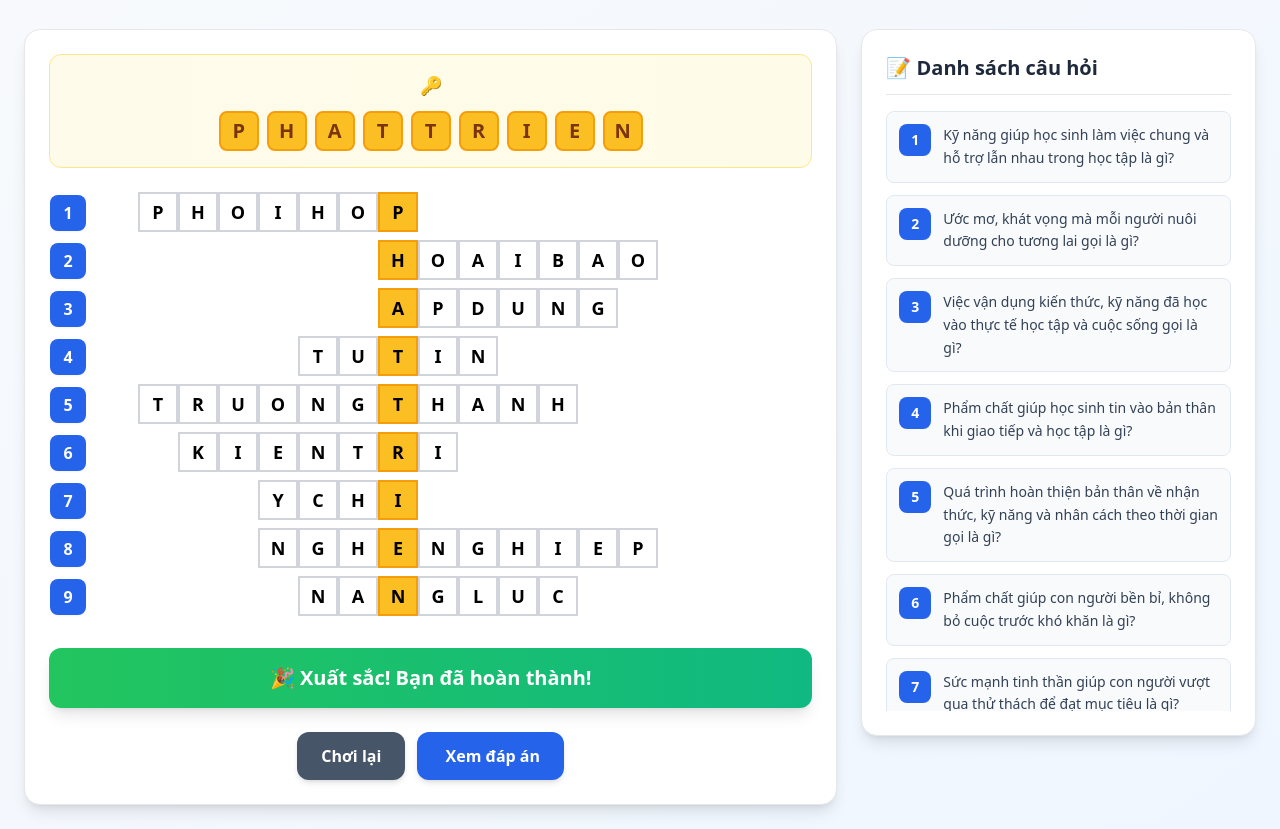
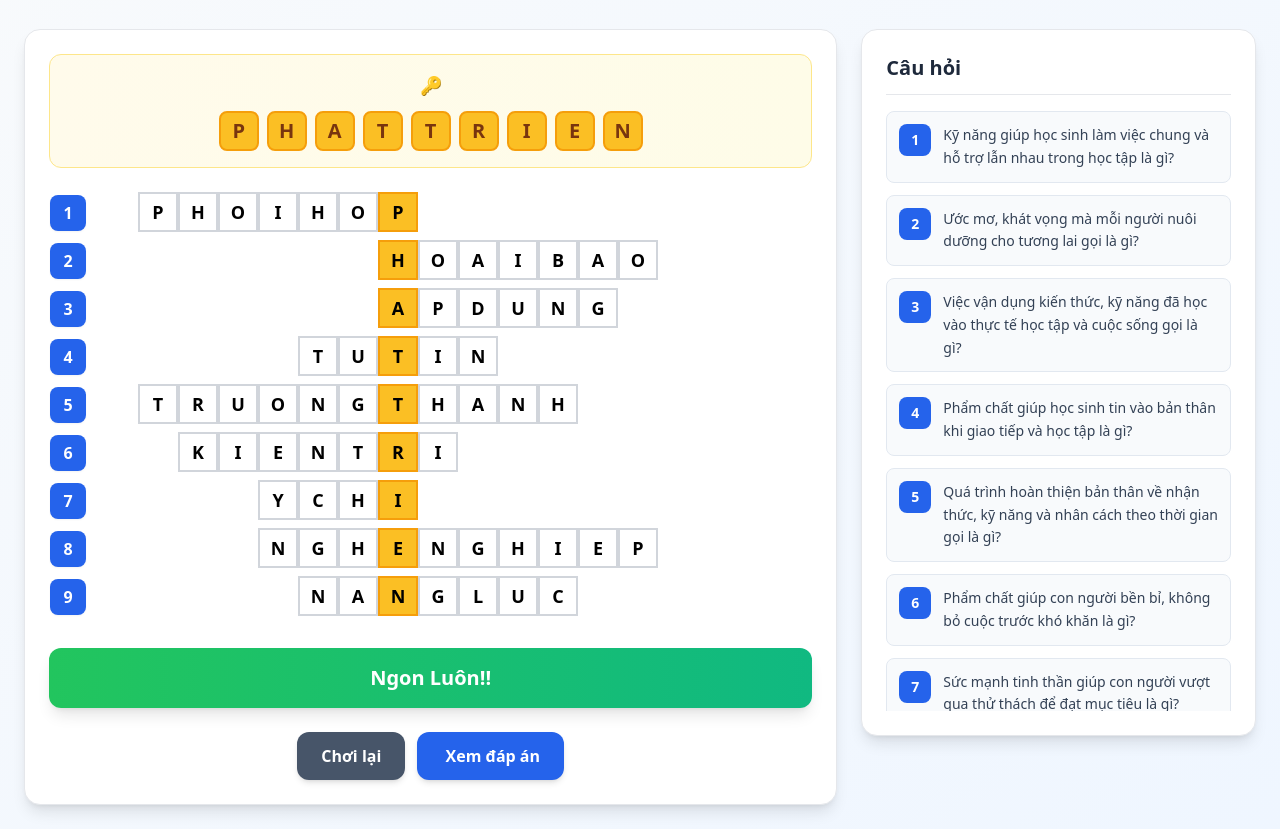
Before and after one commit to Law-Coder2010/TRO-CHOI-O-CHU, a plain HTML site: page index.html in a window 1280 px wide. Both pictures are taken after a click on the button "️ Xem đáp án". Shown: the part 115-944 px from the top of the page. Drawn offline with nearby package versions, Linux system fonts and the light colour scheme.

Commit message:
Update completion message and question header text

```diff
--- a/index.html
+++ b/index.html
@@ -35,7 +35,7 @@
 
                     <!-- Thông báo hoàn thành -->
                     <div id="completion-message" class="hidden mb-6 bg-gradient-to-r from-green-500 to-emerald-500 text-white text-center py-4 rounded-xl text-xl font-bold shadow-lg">
-                        🎉 Xuất sắc! Bạn đã hoàn thành!
+                        Ngon Luôn!!
                     </div>
 
                     <!-- Nút điều khiển -->
@@ -53,7 +53,7 @@
             <!-- Danh sách câu hỏi -->
             <div class="lg:col-span-1">
                 <div class="bg-white rounded-2xl shadow-lg p-6 border border-gray-200">
-                    <h2 class="text-xl font-bold text-slate-800 mb-4 pb-3 border-b border-gray-200">📝 Danh sách câu hỏi</h2>
+                    <h2 class="text-xl font-bold text-slate-800 mb-4 pb-3 border-b border-gray-200">Câu hỏi</h2>
                     <div id="questions-list" class="space-y-3 max-h-[calc(100vh-200px)] overflow-y-auto"></div>
                 </div>
             </div>
```
